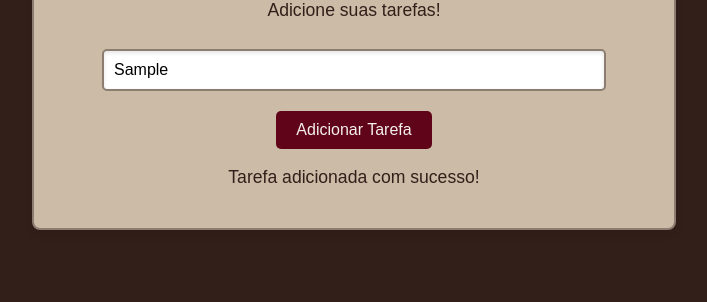
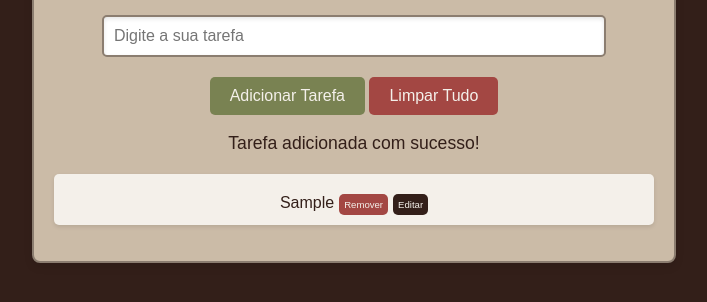
Before and after one commit to andreskull2/2-javascript, a plain HTML site: page index.html in a window 1280 px wide. Both pictures are taken after typing "Sample" into the empty fields and a click on the button "Adicionar Tarefa". Shown: the part 336-638 px from the top of the page, without its empty margins (286-993 px from the left). Drawn offline with Linux system fonts and the light colour scheme.

Commit message:
Update JS

```diff
--- a/index.html
+++ b/index.html
@@ -12,6 +12,7 @@
         <p>Adicione suas tarefas!</p>
         <input type="text" id="inputTarefa" placeholder="Digite a sua tarefa">
         <button onClick="adicionarTarefa()">Adicionar Tarefa</button>
+        <button onclick="limparLista()" class="botao_lista">Limpar Tudo</button>
         <p id="mensagem"></p>
         <ul id="listaTarefas">
 
--- a/script.js
+++ b/script.js
@@ -1,4 +1,4 @@
-let tarefas = []
+let tarefas = [];
 
 function adicionarTarefa() {
     // recebe valor do input do usuário
@@ -37,10 +37,43 @@ function renderizarTarefas() {
     // 3. se vai de 1 em 1 elemento ou se pula
 
     // for(iterador, condição, frequencia)
-    let i = 0
-    for(i; i < tarefas.length; i++) {
+
+    for(let i = 0; i < tarefas.length; i++) {
         let novaTarefa = document.createElement("li");
-        novaTarefa.textContent = tarefa[i];
+        novaTarefa.textContent = tarefas[i];
+
+        let botaoRemover = document.createElement("button")
+        botaoRemover.className = "remover"
+        botaoRemover.textContent = "Remover"
+        botaoRemover.onclick = () => removerTarefa(i)
+
+        let botaoEditar = document.createElement("button")
+        botaoEditar.className = "editar"
+        botaoEditar.textContent = "Editar"
+        botaoEditar.onclick = () => editarTarefa(i)
+
+        novaTarefa.appendChild(botaoRemover)
+        novaTarefa.appendChild(botaoEditar)
         listaTarefas.appendChild(novaTarefa);
     }
 }
+
+function removerTarefa(i) {
+    tarefas.splice(i, 1)
+    renderizarTarefas()
+}
+
+function editarTarefa(i) {
+    let tarefaEditada = prompt("Edite a tarefa:")
+    if (tarefaEditada.trim() !== "") {
+        tarefas[i] = tarefaEditada
+        renderizarTarefas()
+    }
+}
+
+function limparLista() {
+    tarefas.length = 0
+    renderizarTarefas()
+    const mensagem = document.getElementById("mensagem")
+    mensagem.textContent = "Lista de tarefas limpa com sucesso!"
+}
--- a/style.css
+++ b/style.css
@@ -7,7 +7,6 @@ body {
     margin: 0;
     background-color: #331F19;
 }
-
 .container {
     text-align: center;
     background-color: #CBBBA7;
@@ -18,18 +17,15 @@ body {
     max-width: 600px;
     border: 2px solid #8B7D70;
 }
-
 h1 {
     color: #331F19;
 }
-
 p {
     color: #331F19;
     font-size: 1.1em;
 }
-
 button {
-    background-color: #60041A;
+    background-color: #798252;
     color: #F4F0EA;
     padding: 10px 20px;
     border: none;
@@ -39,9 +35,9 @@ button {
     transition: background-color 0.3s ease;
     margin-top: 10px;
 }
-
 button:hover {
-    background-color: #A34743;
+    background-color: #CCD595;
+    color: #504e4d;
 }
 ul {
     list-style: none;
@@ -75,3 +71,40 @@ input[type="text"]:focus {
     border-color: #60041A;
     box-shadow: inset 0 2px 4px rgba(96, 4, 26, 0.3);
 }
+button.remover {
+    background-color: #A34743;
+    color: #F4F0EA;
+    padding: 5px 5px;
+    border: none;
+    border-radius: 5px;
+    cursor: pointer;
+    font-size: 0.6em;
+    margin-left: 5px;
+    transition: background-color 0.3s ease;
+}
+button.remover:hover {
+    background-color: #60041A;
+}
+button.editar {
+    background-color: #331F19;
+    color: #F4F0EA;
+    padding: 5px 5px;
+    border: none;
+    border-radius: 5px;
+    cursor: pointer;
+    font-size: 0.6em;
+    margin-left: 5px;
+    transition: background-color 0.3s ease;
+}
+button.editar:hover {
+    background-color: #744d41;
+}
+
+.botao_lista {
+    background-color: #A34743;
+}
+
+.botao_lista:hover {
+    background-color: #60041A;
+    color: #F4F0EA;
+}
```
